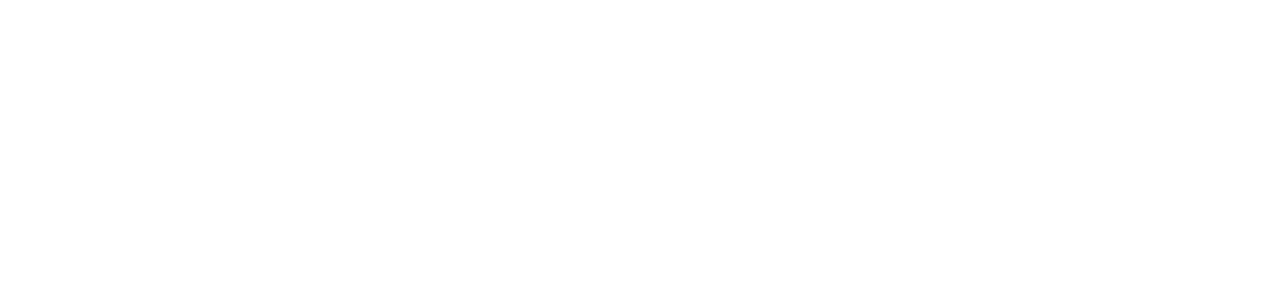
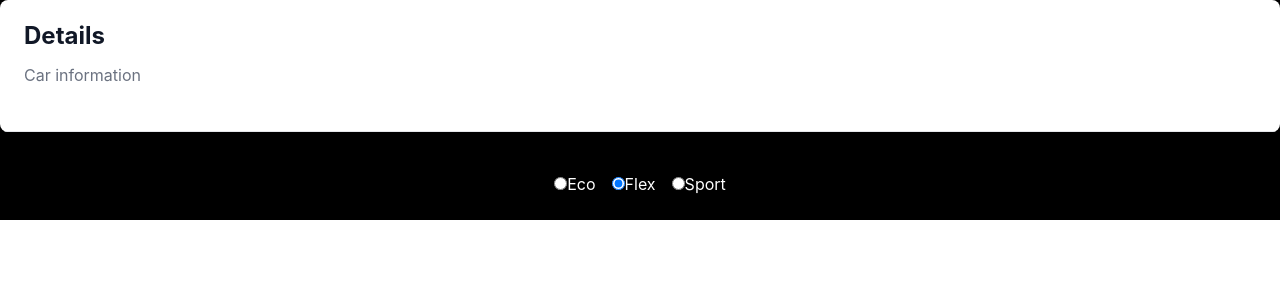
Before and after one commit to jaoliveira98/simulador-auto, a React (Vite) app: page /1 in a window 1280 px wide. Before the commit this address had no page. Shown: the top 300 px of the page. Built offline with nearby package versions, Linux system fonts and the light colour scheme.

Commit message:
Routing with dynamic link

```diff
--- a/src/App.jsx
+++ b/src/App.jsx
@@ -8,7 +8,7 @@ function App() {
     <>
       <Routes>
         <Route path="/" element={<Homepage />} />
-        <Route path="/car-detail" element={<CarDetailsPage />} />
+        <Route path=":carId" element={<CarDetailsPage />} />
       </Routes>
     </>
   );
--- a/src/components/Search/Search.jsx
+++ b/src/components/Search/Search.jsx
@@ -1,6 +1,7 @@
 import { useState } from "react";
-import { CarDetails, Select, PerformanceOptions } from "./elements/index.js";
+import { Select } from "./elements/index.js";
 import data from "../../data.json";
+import { useNavigate } from "react-router-dom";
 
 const Search = () => {
   const [make, setMake] = useState();
@@ -8,7 +9,6 @@ const Search = () => {
   const [year, setYear] = useState();
   const [engine, setEngine] = useState();
   const [option, setOption] = useState("Flex");
-  const [showDetails, setShowDetails] = useState(false);
 
   // Returns and sorts the options available for selecting: brand, model, year, and engine
   function getSearch(make, model, year, engine) {
@@ -105,9 +105,25 @@ const Search = () => {
 
   const searchAvailable = make && model && year && engine;
 
+  const navigate = useNavigate();
+
+  const handleSearch = () => {
+    if (searchAvailable) {
+      localStorage.setItem("selectedCar", JSON.stringify(selectedCar));
+      localStorage.setItem("year", year);
+      localStorage.setItem("engine", engine);
+      localStorage.setItem("hp", hp);
+      localStorage.setItem("binary", binary);
+      localStorage.setItem("price", price);
+      localStorage.setItem("option", option);
+
+      navigate(`/${make}-${model}`);
+    }
+  };
+
   return (
     <div className="flex items-center justify-center flex-col">
-      <div className="flex h-12 justify-center gap-4 mb-10">
+      <div className="flex flex-col md:flex-row h-12 justify-center gap-4 mb-10 ">
         <Select
           value={make}
           onChange={(e) => {
@@ -154,36 +170,19 @@ const Search = () => {
         />
       </div>
       <button
-        className={`px-4 py-2 rounded text-white ${
-          searchAvailable ? "bg-green-500" : "bg-blue-500"
+        className={`flex items-center gap-4 px-4 py-3 rounded text-[#5f0e0d] uppercase strokeme font-bold ${
+          searchAvailable ? " bg-[#a11c1a] " : "bg-[#9B2A1D] "
         }`}
-        onClick={() => {
-          if (searchAvailable) {
-            setShowDetails(true); // Update the state to show details
-          }
-        }}
+        onClick={handleSearch}
         disabled={!searchAvailable}
       >
-        Search
+        <div
+          className={`h-2 w-5 duration-300 shadow-md rounded-full ${
+            searchAvailable ? " bg-[#3bf550]" : "bg-[#858585]"
+          }`}
+        />
+        Simulate
       </button>
-      <div>
-        {showDetails && (
-          <>
-            <CarDetails
-              heading="Details"
-              description="Car information"
-              selectedCar={selectedCar}
-              year={year}
-              engine={engine}
-              hp={hp}
-              binary={binary}
-              price={price}
-            />
-
-            <PerformanceOptions option={option} setOption={setOption} />
-          </>
-        )}
-      </div>
     </div>
   );
 };
--- a/src/pages/CarDetailsPage.jsx
+++ b/src/pages/CarDetailsPage.jsx
@@ -1,25 +1,71 @@
+import { useState, useEffect } from "react";
 import {
   CarDetails,
   PerformanceOptions,
 } from "../components/Search/elements/index.js";
 
 const CarDetailsPage = ({ location }) => {
-  const { selectedCar, year, engine, hp, binary, price, option, setOption } =
-    location.state;
+  const [option, setOption] = useState(
+    localStorage.getItem("option") || "Flex"
+  );
+  const selectedCar = JSON.parse(localStorage.getItem("selectedCar")) || null;
+  const year = localStorage.getItem("year") || "";
+  const engine = localStorage.getItem("engine") || "";
+
+  // Create state for the performance values
+  const [performanceValues, setPerformanceValues] = useState({
+    hp: parseFloat(localStorage.getItem("hp")) || 0,
+    binary: parseFloat(localStorage.getItem("binary")) || 0,
+    price: parseFloat(localStorage.getItem("price")) || 0,
+  });
+
+  // This function calculates the performance values based on the option and car information
+  const calculatePerformanceValues = (car, performanceOption) => {
+    if (!car) return {};
+
+    const { engine, price } = car;
+    let { hp, binary } = engine;
+
+    switch (performanceOption) {
+      case "Eco":
+        binary *= 1.2;
+        hp *= 1.2;
+        return { binary, hp, price: price + 50 };
+      case "Flex":
+        binary *= 1.3;
+        hp *= 1.3;
+        return { binary, hp, price };
+      case "Sport":
+        binary *= 1.4;
+        hp *= 1.4;
+        return { binary, hp, price: price + 100 };
+      default:
+        return {};
+    }
+  };
+
+  // Update performance values when the option changes
+  useEffect(() => {
+    const newPerformanceValues = calculatePerformanceValues(
+      selectedCar,
+      option
+    );
+    setPerformanceValues(newPerformanceValues);
+  }, [option]);
 
   return (
-    <div>
+    <div className="bg-black">
       <CarDetails
         heading="Details"
         description="Car information"
         selectedCar={selectedCar}
         year={year}
         engine={engine}
-        hp={hp}
-        binary={binary}
-        price={price}
+        hp={performanceValues.hp}
+        binary={performanceValues.binary}
+        price={performanceValues.price}
       />
-      {engine && <PerformanceOptions option={option} setOption={setOption} />}
+      <PerformanceOptions option={option} setOption={setOption} />
     </div>
   );
 };
```
